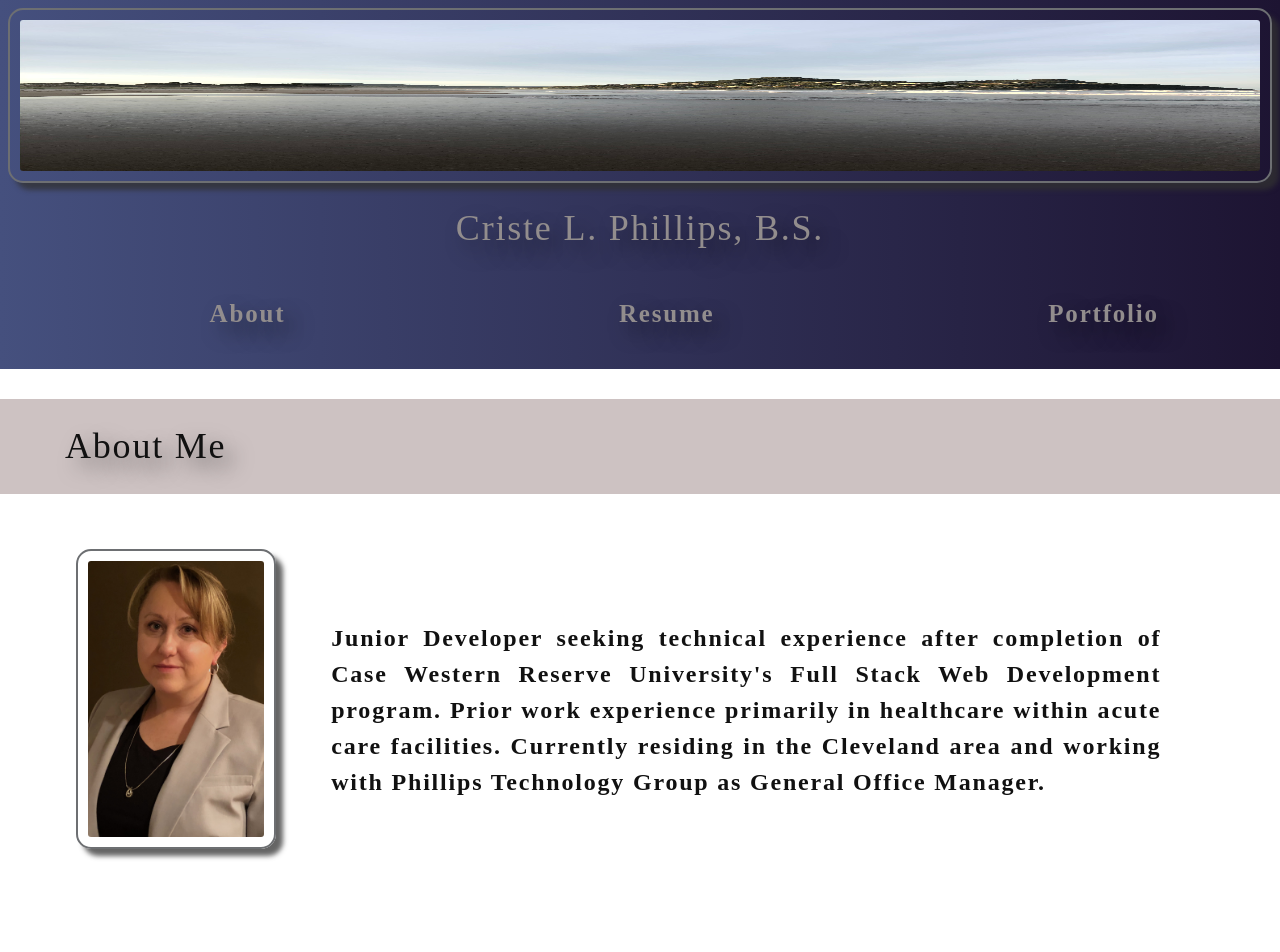
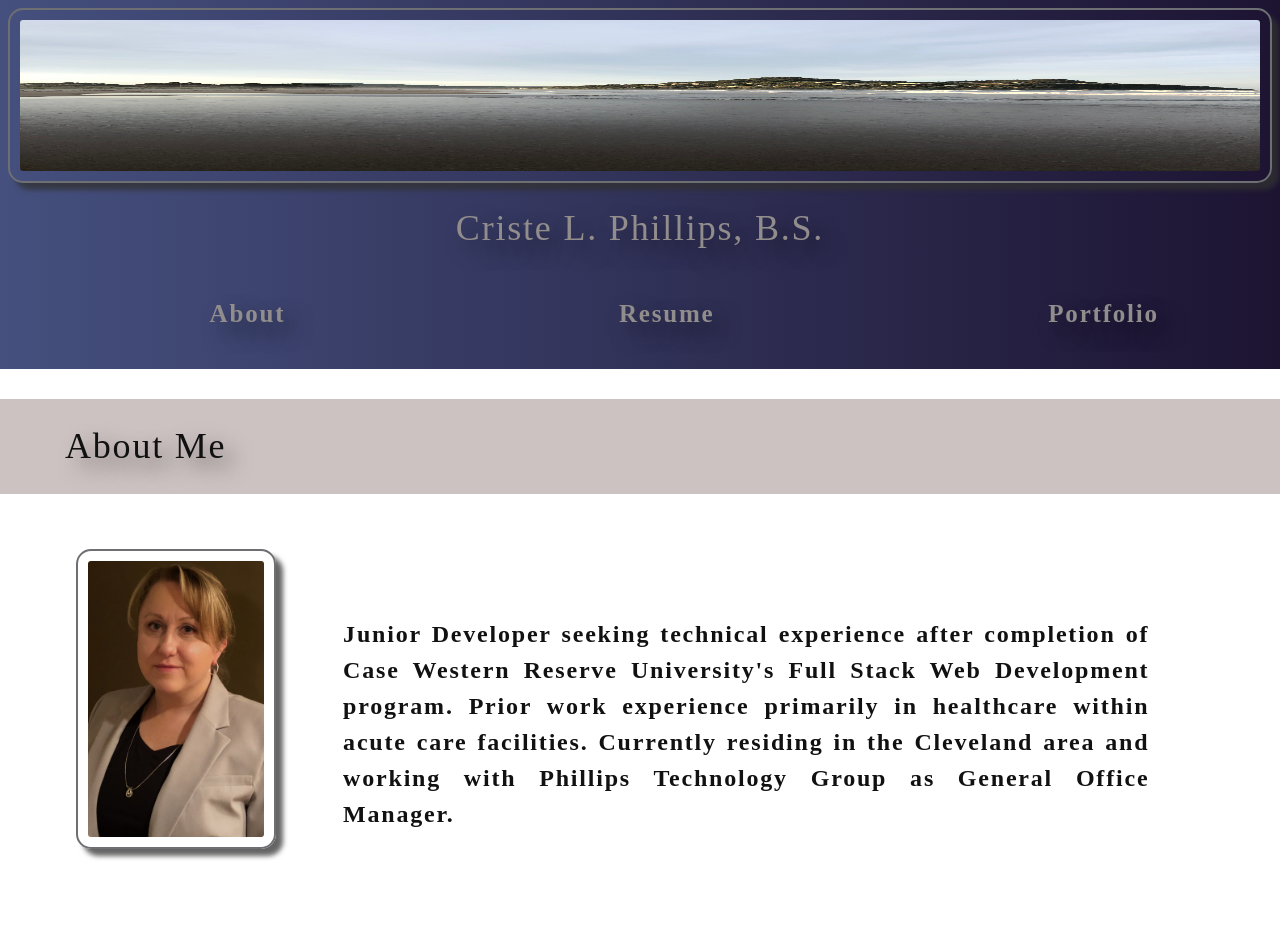
Before and after one commit to cphill11/react-portfolio, a React (Create React App) app: page / in a window 1280 px wide. Shown: the top 952 px of the page. Built offline with nearby package versions, Linux system fonts and the light colour scheme.

Commit message:
about text sizes more appropriately

```diff
--- a/src/components/About.js
+++ b/src/components/About.js
@@ -18,7 +18,7 @@ function About() {
           style={{ width: "25" }}
           alt="blonde woman in suit jacket"
         />
-      <div className="my-2" id="summary">
+      <div id="summary">
         <p>
           Junior Developer seeking technical experience after completion of Case
           Western Reserve University's Full Stack Web Development program. Prior
--- a/src/index.css
+++ b/src/index.css
@@ -168,9 +168,9 @@ button[disabled] {
 #contact-form {
   margin: 0;
 }
+
 #summary {
-  height: 375px;
-  padding: 2.5%;
+  padding: 3.5%;
   display: flex;
 }
 
```
Lines whose indentation alone changed are shown as unchanged.
